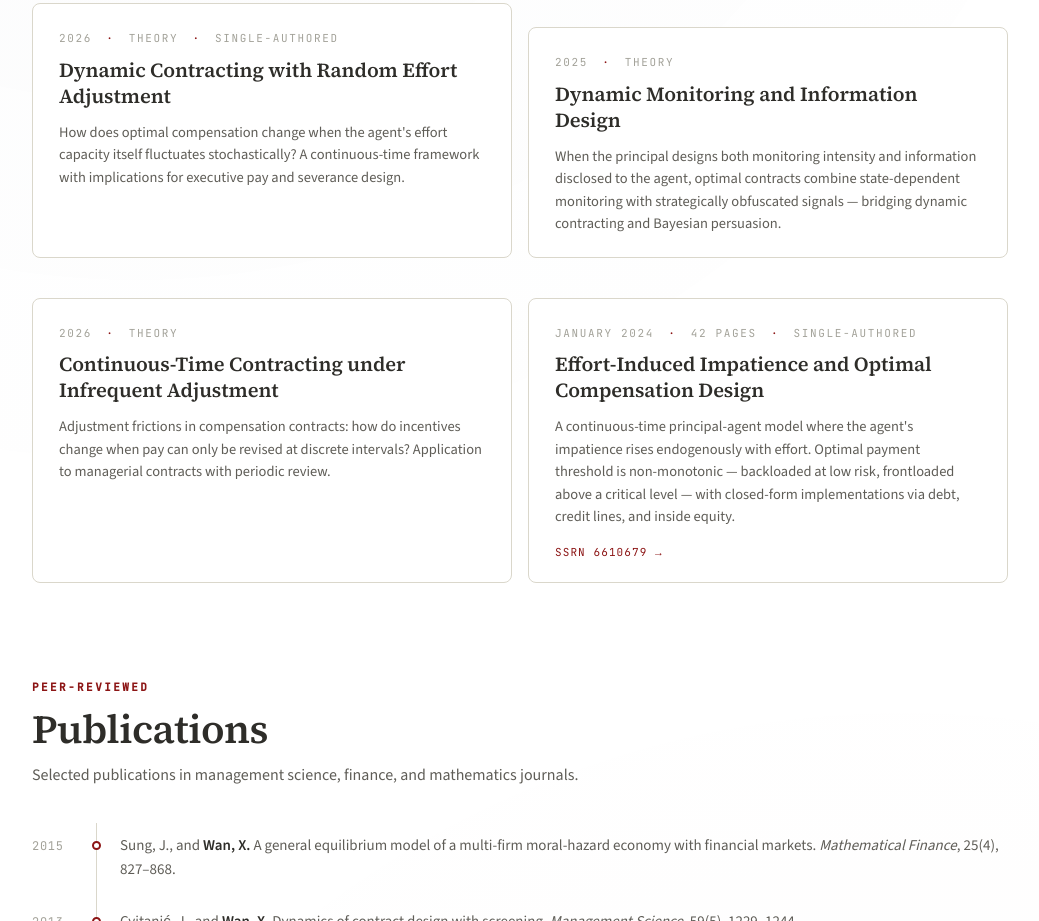
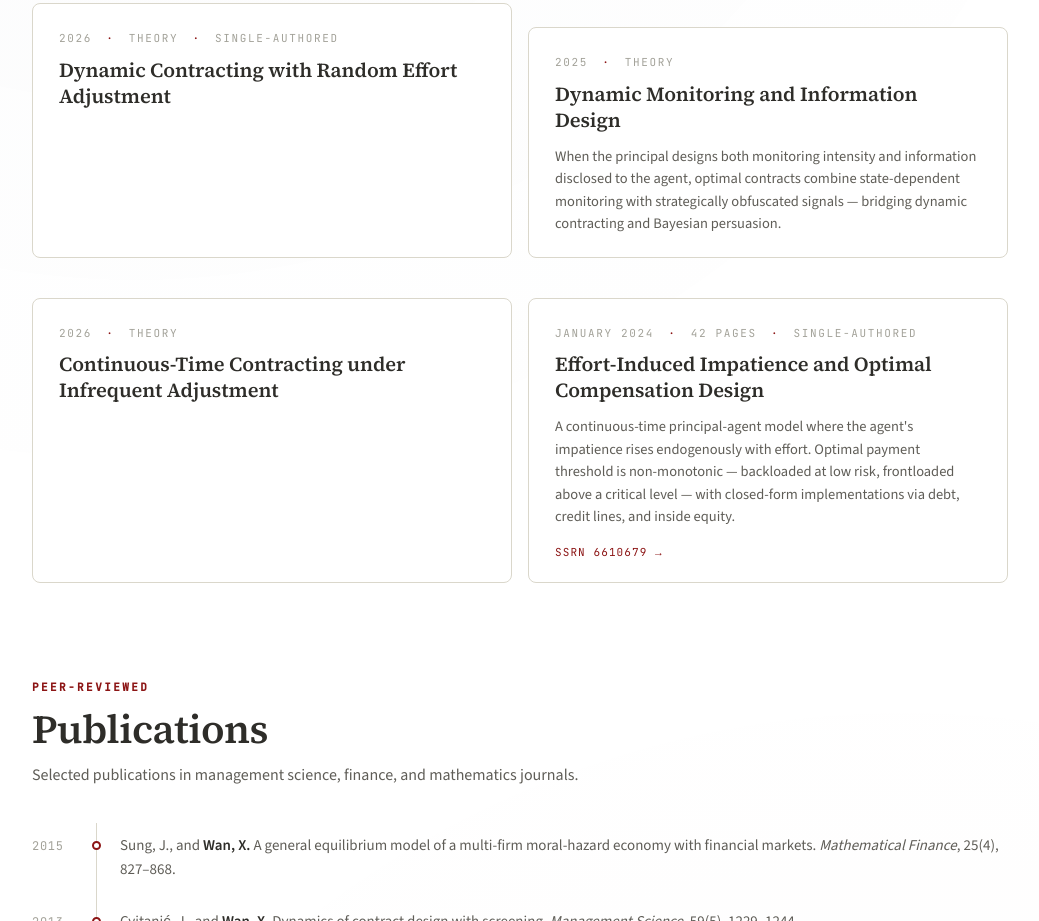
Before and after one commit to wansuite/wansuite.github.io, a website: page research.html in a window 1280 px wide. Shown: the part 800-1721 px from the top of the page, without its empty margins (120-1159 px from the left). Drawn offline with nearby package versions, Linux system fonts and the light colour scheme.

Commit message:
Hide abstracts on two working-paper cards (Random Effort Adjustment, Infrequent Adjustment)

```diff
--- a/research.html
+++ b/research.html
@@ -465,7 +465,6 @@
       <article class="wp-card">
         <div class="yr">2026 <span class="dot">·</span> Theory <span class="dot">·</span> Single-authored</div>
         <h3>Dynamic Contracting with Random Effort Adjustment</h3>
-        <p>How does optimal compensation change when the agent's effort capacity itself fluctuates stochastically? A continuous-time framework with implications for executive pay and severance design.</p>
       </article>
 
       <article class="wp-card">
@@ -477,7 +476,6 @@
       <article class="wp-card">
         <div class="yr">2026 <span class="dot">·</span> Theory</div>
         <h3>Continuous-Time Contracting under Infrequent Adjustment</h3>
-        <p>Adjustment frictions in compensation contracts: how do incentives change when pay can only be revised at discrete intervals? Application to managerial contracts with periodic review.</p>
       </article>
 
       <article class="wp-card">
```
